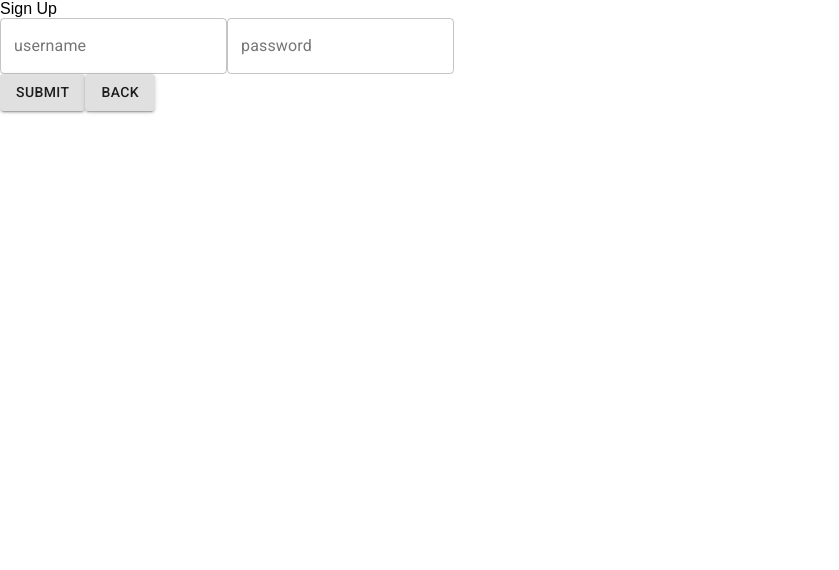
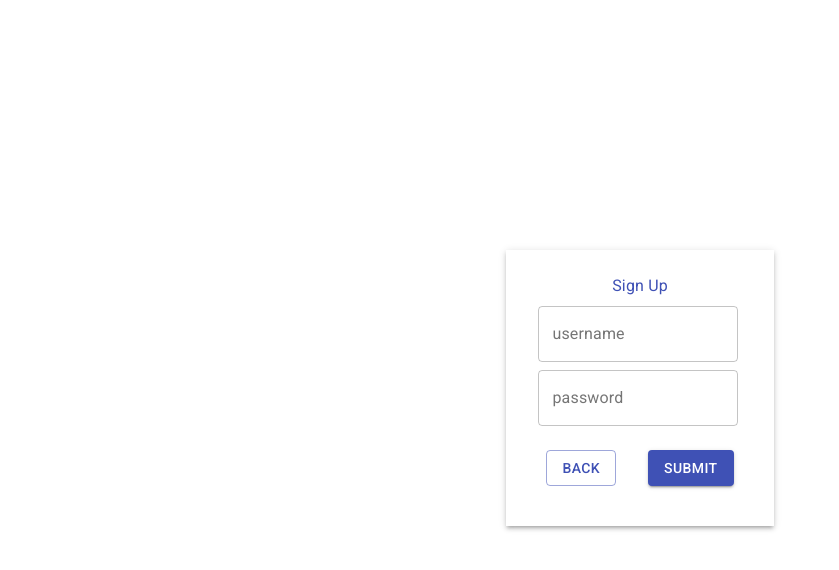
Before and after one commit to bduran04/Math_Solver, a React (Create React App) app in the folder client/: page /signup in a window 1280 px wide. Shown: the top 570 px of the page, without its empty margins (0-839 px from the left). Built offline with nearby package versions, Linux system fonts and the light colour scheme.

Commit message:
updated signup page, Results CSS WIP

```diff
--- a/client/src/pages/Home.js
+++ b/client/src/pages/Home.js
@@ -1,12 +1,26 @@
 import React, { useState, useEffect } from 'react';
 import Grid from '@material-ui/core/Grid';
+import { makeStyles } from '@material-ui/core/styles';
 import SearchBar from '../components/SearchBar';
 import Results from '../components/Results';
 import mathsteps from 'mathsteps';
 import API from "../utils/api"
-import {useLocation} from 'react-router-dom'
+import { useLocation } from 'react-router-dom'
+
+const useStyles = makeStyles((theme) => ({
+    root: {
+        '& .MuiTextField-root': {
+            display: "flex",
+            width: 200,
+            margin: theme.spacing(1),
+        },
+    }
+}
+));
 
 const Home = () => {
+    const classes = useStyles();
+
     const [steps, setSteps] = useState([]);
     const [wolframImage, setWolframImage] = useState('');
 
@@ -28,20 +42,22 @@ const Home = () => {
 
     return (
         <div style={{ paddingTop: 48 }}>
-            <Grid container justifyContent="center">
+            <Grid container sm={6} xs={12}
+                direction="column"
+                alignItems="center"
+                justify="center">
                 <Grid item alignItems="center">
                     <div className="searchbar">
-                        {/* add an event listener to listen to when steps are returned */}
                         <SearchBar onSubmit={onSubmit} />
                     </div>
                 </Grid>
             </Grid>
-            <Grid container justifyContent="center">
+            <Grid container alignContent="center" direction='column' spacing={3}>
                 <Grid item sm={6} xs={12}>
-                   <img src={wolframImage} alt="equation plot"/>
+                    <img src={wolframImage} alt="equation plot" />
                 </Grid>
                 <Grid item sm={6} xs={12}>
-                    <Results results={steps}/>
+                    <Results results={steps} />
                 </Grid>
             </Grid>
         </div>
--- a/client/src/pages/Login.js
+++ b/client/src/pages/Login.js
@@ -3,7 +3,7 @@ import TextField from '@material-ui/core/TextField';
 import { makeStyles } from '@material-ui/core/styles';
 import Button from '@material-ui/core/Button';
 import { useHistory } from "react-router-dom";
-import { Grid, Box, Paper, Typography } from '@material-ui/core';
+import { Grid, Box, Typography } from '@material-ui/core';
 import PersonAddIcon from '@material-ui/icons/PersonAdd';
 
 import API from "../utils/api"
@@ -24,9 +24,12 @@ const useStyles = makeStyles((theme) => ({
 
 const Login = () => {
   const classes = useStyles();
+
   const [username, setUsername] = React.useState('');
   const [password, setPassword] = React.useState('');
+
   const history = useHistory();
+
   const handleLogin = async (event) => {
     event.preventDefault();
     const user = await API.loginUser(username, password);
@@ -72,17 +75,17 @@ const Login = () => {
               className={classes.button}
               variant="outlined"
               color='primary'
-              type="submit"
-            >
-              Login
+              startIcon={<PersonAddIcon />}
+              onClick={() => { history.push('/signup') }}>
+              Sign Up
             </Button>
             <Button
               className={classes.button}
               variant="contained"
               color='primary'
-              startIcon={<PersonAddIcon />}
-              onClick={() => { history.push('/signup') }}>
-              Sign Up
+              type="submit"
+            >
+              Login
             </Button>
           </Box>
         </Grid>
--- a/client/src/pages/Signup.js
+++ b/client/src/pages/Signup.js
@@ -1,20 +1,60 @@
 import React from 'react';
 import TextField from '@material-ui/core/TextField';
+import { makeStyles } from '@material-ui/core/styles';
 import Button from '@material-ui/core/Button';
 import { useHistory } from "react-router-dom";
+import { Grid, Box, Typography } from '@material-ui/core';
+
 import API from "../utils/api"
 
+const useStyles = makeStyles((theme) => ({
+    root: {
+        '& .MuiTextField-root': {
+            display: "flex",
+            width: 200,
+            margin: theme.spacing(1),
+        },
+    },
+    button: {
+        margin: theme.spacing(2),
+    },
+}
+));
+
 const Signup = () => {
+    const classes = useStyles();
+
     const [username, setUsername] = React.useState('');
     const [password, setPassword] = React.useState('');
+
     const history = useHistory();
+
     const handleRegistration = async (event) => {
         event.preventDefault();
+        const user = await API.createUser(username, password);
+        if (user.status === 200) {
+            window.alert("registration successful");
+            history.push("/");
+        }
     };
+
     return (
         <form noValidate autoComplete="off" onSubmit={handleRegistration}>
+            <Grid container
+                spacing={3}
+                direction="column"
+                alignItems="center"
+                justify="center"
+                style={{ minHeight: '100vh' }}
+            >
+                <Grid item xs={12} sm={6}>
+                    <Box className={classes.root}
+                        m={3}
+                        p={3}
+                        boxShadow={3}>
+                        <Typography align="center" color='primary'>
                             Sign Up
-            <div>
+                        </Typography>
                         <TextField
                             id="outlined-name"
                             label="username"
@@ -30,9 +70,23 @@ const Signup = () => {
                             onChange={(event) => setPassword(event.target.value)}
                             variant="outlined"
                         />
-            </div>
-            <Button variant="contained" type="submit">Submit</Button>
-            <Button variant="contained" onClick={() => { history.push('/login') }}>Back</Button>
+                          <Button
+                            className={classes.button}
+                            variant="outlined"
+                            color='primary'
+                            onClick={() => { history.push('/login') }}>
+                            Back
+                        </Button>
+                        <Button
+                            className={classes.button}
+                            variant="contained"
+                            color='primary'
+                            type="submit">
+                            Submit
+                        </Button>
+                    </Box>
+                </Grid>
+            </Grid>
         </form>
     )
 }
--- a/client/src/utils/api.js
+++ b/client/src/utils/api.js
@@ -4,12 +4,18 @@ export default {
     wolframInfo: function (equation) {
         return axios.post("/api/user/wolfram", {equation}).then(result => result.data);
       },
-    createUser: function (userInfo) {
-        return axios.post("/api/user", userInfo).then(result => result.data);
+    createUser: function (username, password) {
+        return axios.post("/api/user", {username, password}).then(result => result.data)
+        .catch(e => e);
       },
     loginUser: function (username, password) {
         return axios.post("/api/user/login", {username, password})
         .then(result => result.data)
         .catch(e => e);
-      }
+      },
+    logoutUser: function (username, password) {
+        return axios.post("/api/user/logout", {username, password})
+        .then(result => result.data)
+        .catch(e => e);
+      },
 };
```
Also changed, not shown: 1 other file (tests, documents, lock files or other folders). Lines whose indentation alone changed are shown as unchanged.
